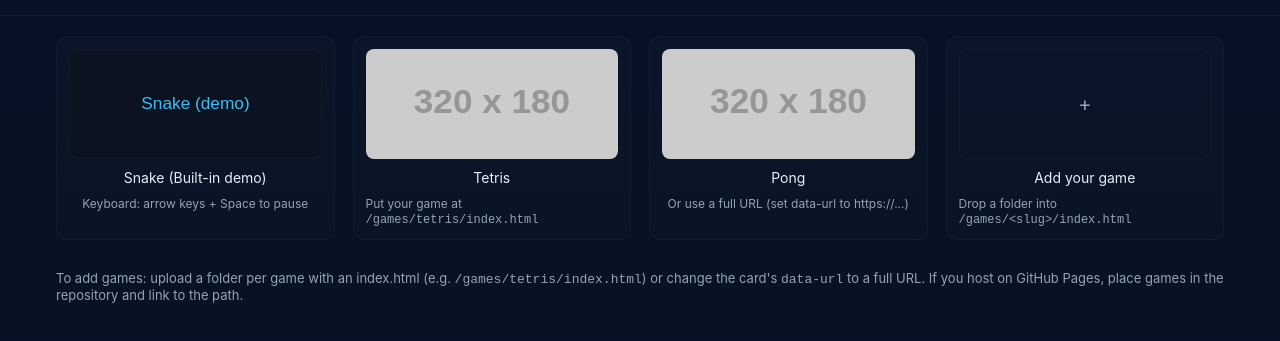
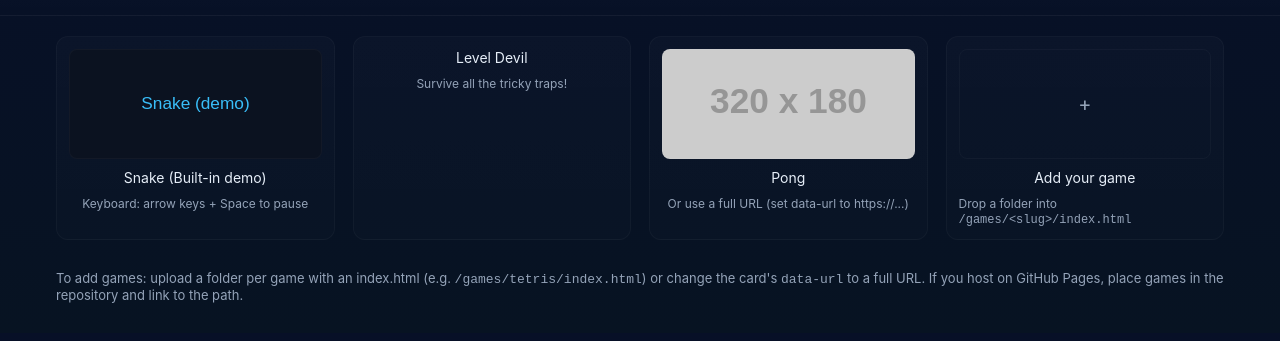
Before and after one commit to DogAwesome21/unblockedgames, a plain HTML site: page index.html in a window 1280 px wide. Shown: the part 65-406 px from the top of the page. Drawn offline with Linux system fonts and the light colour scheme; placeholder pictures from the web are drawn by us.

Commit message:
Update index.html

```diff
--- a/index.html
+++ b/index.html
@@ -67,11 +67,10 @@
         <div class="meta">Keyboard: arrow keys + Space to pause</div>
       </div>
 
-      <div class="card" data-type="iframe" data-url="games/tetris/index.html">
-        <div class="thumb" style="background-image:url('https://via.placeholder.com/320x180.png?text=Tetris');"></div>
-        <div class="title">Tetris</div>
-        <div class="meta">Put your game at <code>/games/tetris/index.html</code></div>
-      </div>
+    <div class="card" data-url="games/leveldevil/index.html">
+      <div class="title">Level Devil</div>
+      <div class="meta">Survive all the tricky traps!</div>
+    </div>
 
       <div class="card" data-type="iframe" data-url="games/pong/index.html">
         <div class="thumb" style="background-image:url('https://via.placeholder.com/320x180.png?text=Pong');"></div>
```
